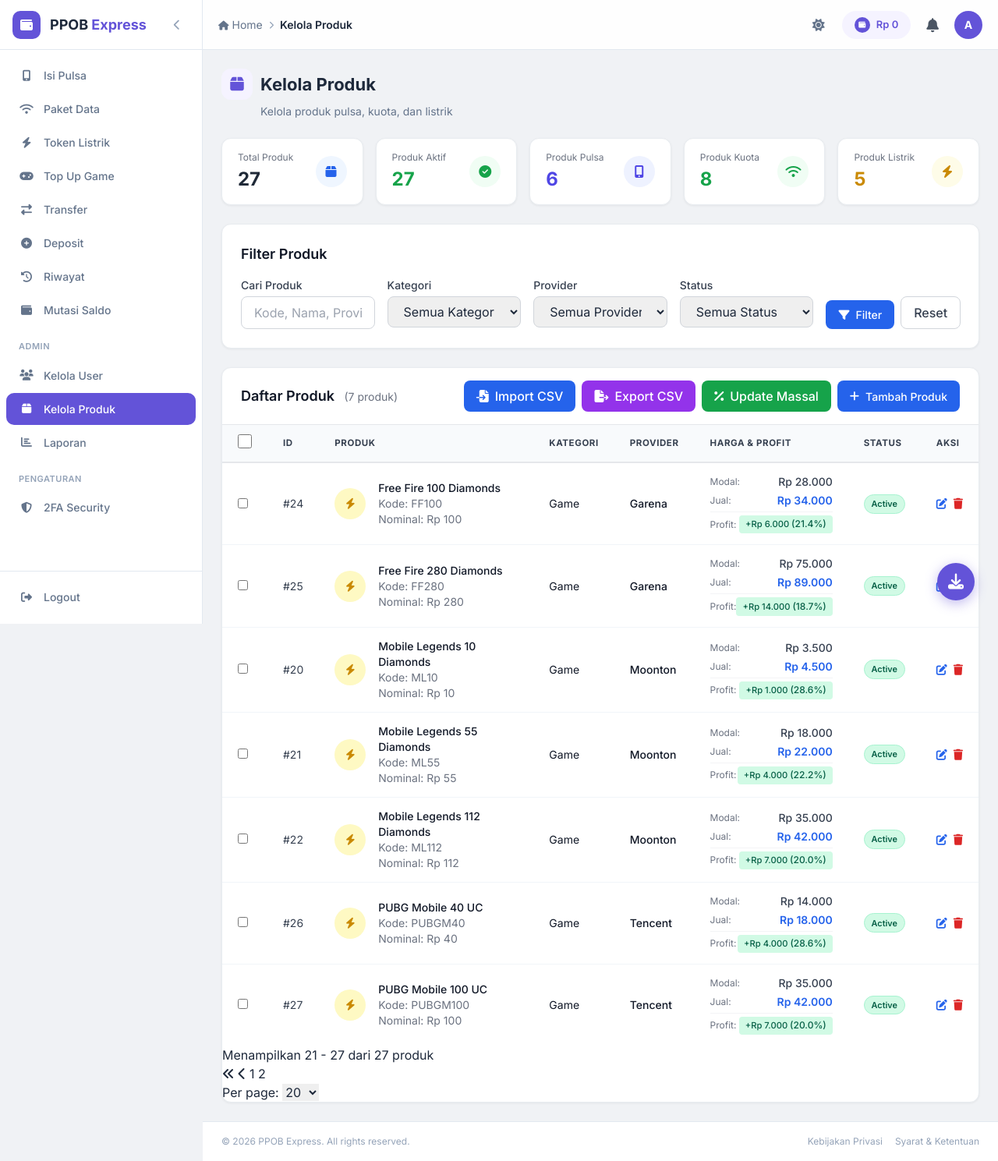
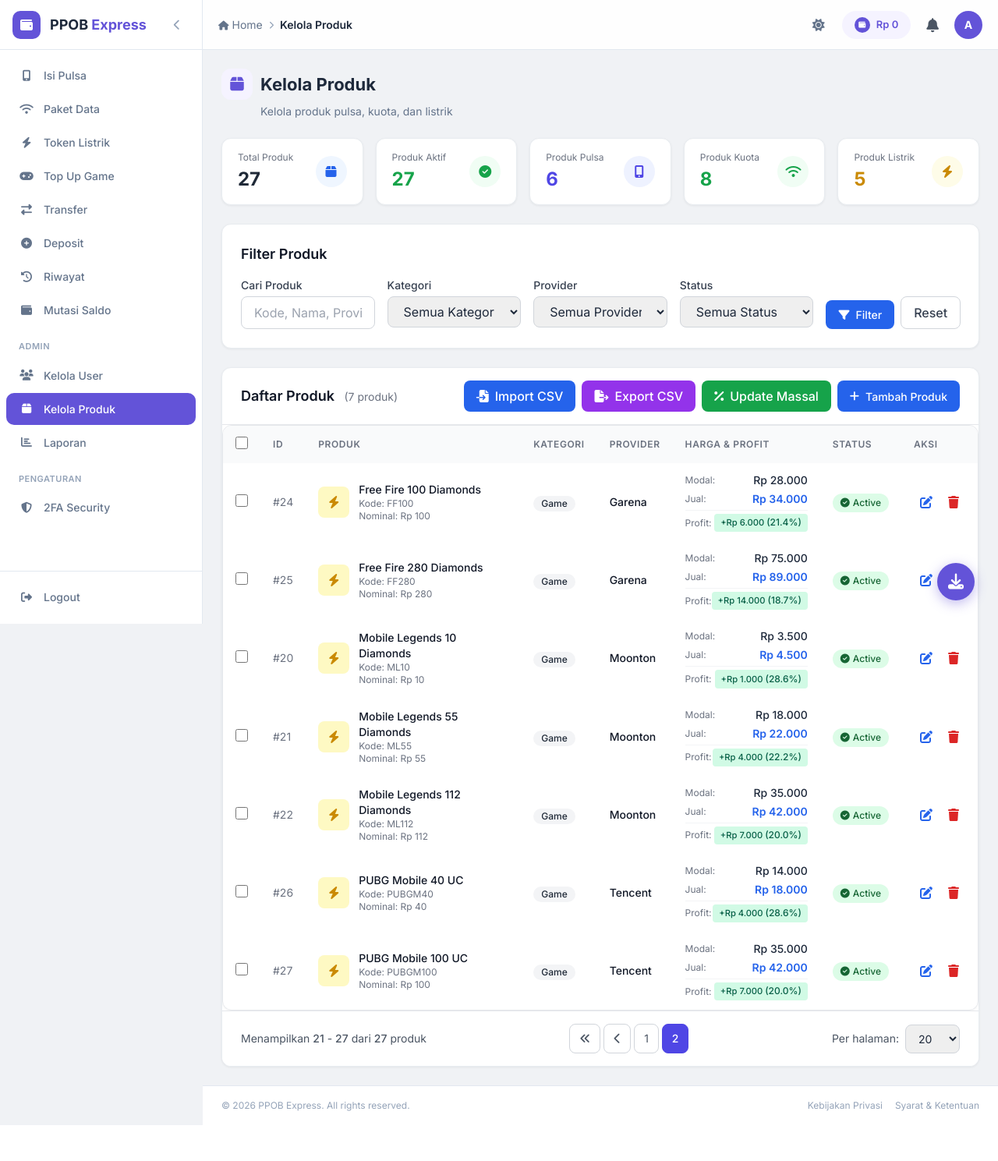
Before and after one commit to Moonzayn/paymentgateway, a PHP site: page /kelola_produk.php?page=2 in a window 1280 px wide. Shown: the whole page at 78% size. After the commit the page ends 1443 px from the top, so only its background shows below. Run offline with PHP 8.4, Linux system fonts and the light colour scheme; a user stored in the database is signed in; data comes from the database, SQL or seed files in the repository; some libraries are stand-ins or nearby versions.

Commit message:
feat: modern table design with Tailwind CSS

```diff
--- a/kelola_produk.php
+++ b/kelola_produk.php
@@ -1050,22 +1050,23 @@ $totalListrik = $conn->query("SELECT COUNT(*) as total FROM produk WHERE kategor
         </div>
     </div>
 
-    <div class="overflow-x-auto">
+    <div class="overflow-hidden rounded-xl border border-gray-200 shadow-sm">
         <table class="w-full">
-            <thead>
-                <tr class="table-header-row">
-                    <th style="width:40px;">
-                        <input type="checkbox" id="selectAll" onclick="toggleAll(this)" style="width:18px;height:18px;cursor:pointer;">
+            <thead class="bg-gray-50">
+                <tr>
+                    <th class="px-4 py-3 text-left">
+                        <input type="checkbox" id="selectAll" onclick="toggleAll(this)" class="w-4 h-4 rounded border-gray-300 text-indigo-600 focus:ring-indigo-500 cursor-pointer">
                     </th>
-                    <th class="text-left">ID</th>
-                    <th class="text-left">Produk</th>
-                    <th class="text-left">Kategori</th>
-                    <th class="text-left">Provider</th>
-                    <th class="text-left">Harga & Profit</th>
-                    <th class="text-left">Status</th>
-                    <th class="text-left">Aksi</th>
+                    <th class="px-4 py-3 text-left text-xs font-semibold text-gray-500 uppercase tracking-wider">ID</th>
+                    <th class="px-4 py-3 text-left text-xs font-semibold text-gray-500 uppercase tracking-wider">Produk</th>
+                    <th class="px-4 py-3 text-left text-xs font-semibold text-gray-500 uppercase tracking-wider">Kategori</th>
+                    <th class="px-4 py-3 text-left text-xs font-semibold text-gray-500 uppercase tracking-wider">Provider</th>
+                    <th class="px-4 py-3 text-left text-xs font-semibold text-gray-500 uppercase tracking-wider">Harga & Profit</th>
+                    <th class="px-4 py-3 text-left text-xs font-semibold text-gray-500 uppercase tracking-wider">Status</th>
+                    <th class="px-4 py-3 text-left text-xs font-semibold text-gray-500 uppercase tracking-wider">Aksi</th>
                 </tr>
             </thead>
+            <tbody class="bg-white divide-y divide-gray-200">
             <tbody>
                 <?php while ($p = $produk->fetch_assoc()):
                     $profit = $p['harga_jual'] - $p['harga_modal'];
@@ -1075,32 +1076,32 @@ $totalListrik = $conn->query("SELECT COUNT(*) as total FROM produk WHERE kategor
                     if ($p['kategori_id'] == 2) $category_class = 'category-kuota';
                     if ($p['kategori_id'] == 3) $category_class = 'category-listrik';
                 ?>
-                <tr class="table-row <?= $category_class ?>">
-                    <td class="px-6 py-4 whitespace-nowrap">
-                        <input type="checkbox" class="produk-check" value="<?= $p['id'] ?>" onclick="updateBulkBar()">
+                <tr class="hover:bg-gray-50 transition-colors duration-150 <?= $category_class ?>">
+                    <td class="px-4 py-3 whitespace-nowrap">
+                        <input type="checkbox" class="produk-check w-4 h-4 rounded border-gray-300 text-indigo-600 focus:ring-indigo-500" value="<?= $p['id'] ?>" onclick="updateBulkBar()">
                     </td>
-                    <td class="px-6 py-4 whitespace-nowrap text-sm text-gray-500">#<?= $p['id'] ?></td>
-                    <td class="px-6 py-4">
-                        <div class="flex items-center">
-                            <div class="flex-shrink-0 h-10 w-10">
-                                <div class="h-10 w-10 rounded-full <?= $category_class == 'category-pulsa' ? 'bg-indigo-100' : ($category_class == 'category-kuota' ? 'bg-green-100' : 'bg-yellow-100') ?> flex items-center justify-center">
-                                    <i class="fas <?= $category_class == 'category-pulsa' ? 'fa-mobile-alt text-indigo-600' : ($category_class == 'category-kuota' ? 'fa-wifi text-green-600' : 'fa-bolt text-yellow-600') ?>"></i>
-                                </div>
+                    <td class="px-4 py-3 whitespace-nowrap text-sm text-gray-500">#<?= $p['id'] ?></td>
+                    <td class="px-4 py-3">
+                        <div class="flex items-center gap-3">
+                            <div class="flex-shrink-0 h-10 w-10 rounded-lg <?= $category_class == 'category-pulsa' ? 'bg-indigo-100' : ($category_class == 'category-kuota' ? 'bg-green-100' : 'bg-yellow-100') ?> flex items-center justify-center">
+                                <i class="fas <?= $category_class == 'category-pulsa' ? 'fa-mobile-alt text-indigo-600' : ($category_class == 'category-kuota' ? 'fa-wifi text-green-600' : 'fa-bolt text-yellow-600') ?>"></i>
                             </div>
-                            <div class="ml-4">
+                            <div>
                                 <div class="text-sm font-medium text-gray-900"><?= htmlspecialchars($p['nama_produk']) ?></div>
-                                <div class="text-sm text-gray-500">Kode: <?= htmlspecialchars($p['kode_produk']) ?></div>
-                                <div class="text-sm text-gray-500">Nominal: <?= rupiah($p['nominal']) ?></div>
+                                <div class="text-xs text-gray-500">Kode: <?= htmlspecialchars($p['kode_produk']) ?></div>
+                                <div class="text-xs text-gray-500">Nominal: <?= rupiah($p['nominal']) ?></div>
                             </div>
                         </div>
                     </td>
-                    <td class="px-6 py-4 whitespace-nowrap">
-                        <div class="text-sm text-gray-900"><?= htmlspecialchars($p['nama_kategori'] ?? '-') ?></div>
+                    <td class="px-4 py-3 whitespace-nowrap">
+                        <span class="inline-flex items-center px-2.5 py-0.5 rounded-full text-xs font-medium bg-gray-100 text-gray-800">
+                            <?= htmlspecialchars($p['nama_kategori'] ?? '-') ?>
+                        </span>
                     </td>
-                    <td class="px-6 py-4 whitespace-nowrap">
+                    <td class="px-4 py-3 whitespace-nowrap">
                         <div class="text-sm font-medium text-gray-900"><?= htmlspecialchars($p['provider']) ?></div>
                     </td>
-                    <td class="px-6 py-4 whitespace-nowrap">
+                    <td class="px-4 py-3 whitespace-nowrap">
                         <div class="space-y-1">
                             <div class="flex justify-between items-center">
                                 <span class="text-xs text-gray-500">Modal:</span>
@@ -1119,20 +1120,20 @@ $totalListrik = $conn->query("SELECT COUNT(*) as total FROM produk WHERE kategor
                             </div>
                         </div>
                     </td>
-                    <td class="px-6 py-4 whitespace-nowrap">
+                    <td class="px-4 py-3 whitespace-nowrap">
                         <form method="POST" action="" class="inline">
                             <input type="hidden" name="csrf_token" value="<?= htmlspecialchars($_SESSION['csrf_token'] ?? '') ?>">
                             <input type="hidden" name="action" value="update_status">
                             <input type="hidden" name="produk_id" value="<?= $p['id'] ?>">
                             <input type="hidden" name="status" value="<?= $p['status'] == 'active' ? 'inactive' : 'active' ?>">
-                            <button type="submit"
-                                    class="badge <?= $p['status'] == 'active' ? 'badge-active' : 'badge-inactive' ?> hover:opacity-80 transition">
+                            <button type="submit" class="inline-flex items-center px-2.5 py-1 rounded-full text-xs font-medium transition <?= $p['status'] == 'active' ? 'bg-green-100 text-green-800 hover:bg-green-200' : 'bg-gray-100 text-gray-600 hover:bg-gray-200' ?>">
+                                <?= $p['status'] == 'active' ? '<i class="fas fa-check-circle mr-1"></i>' : '<i class="fas fa-times-circle mr-1"></i>' ?>
                                 <?= ucfirst($p['status']) ?>
                             </button>
                         </form>
                     </td>
-                    <td class="px-6 py-4 whitespace-nowrap text-sm font-medium">
-                        <div class="flex gap-2">
+                    <td class="px-4 py-3 whitespace-nowrap">
+                        <div class="flex items-center gap-1">
                             <button onclick="openEditModal(
                                 <?= $p['id'] ?>,
                                 '<?= htmlspecialchars($p['kode_produk']) ?>',
@@ -1144,11 +1145,11 @@ $totalListrik = $conn->query("SELECT COUNT(*) as total FROM produk WHERE kategor
                                 <?= $p['harga_modal'] ?>,
                                 '<?= $p['status'] ?>'
                             )"
-                                    class="text-blue-600 hover:text-blue-900" title="Edit">
+                                    class="p-2 text-blue-600 hover:bg-blue-50 rounded-lg transition" title="Edit">
                                 <i class="fas fa-edit"></i>
                             </button>
                             <button onclick="openDeleteModal(<?= $p['id'] ?>, '<?= htmlspecialchars($p['nama_produk']) ?>')"
-                                    class="text-red-600 hover:text-red-900" title="Hapus">
+                                    class="p-2 text-red-600 hover:bg-red-50 rounded-lg transition" title="Hapus">
                                 <i class="fas fa-trash"></i>
                             </button>
                         </div>
@@ -1161,11 +1162,11 @@ $totalListrik = $conn->query("SELECT COUNT(*) as total FROM produk WHERE kategor
 
     <!-- Pagination -->
     <?php if ($total_pages > 1): ?>
-    <div class="pagination-wrapper">
-        <div class="pagination-info">
-            Menampilkan <?= $offset + 1 ?> - <?= min($offset + $per_page, $total_records) ?> dari <?= $total_records ?> produk
-        </div>
-        <div class="pagination">
+    <div class="flex flex-col sm:flex-row items-center justify-between gap-4 px-6 py-4 bg-white border-t border-gray-200">
+        <div class="text-sm text-gray-600">
+            Menampilkan <span class="font-medium"><?= $offset + 1 ?></span> - <span class="font-medium"><?= min($offset + $per_page, $total_records) ?></span> dari <span class="font-medium"><?= $total_records ?></span> produk
+        </div>
+        <div class="flex items-center gap-1">
             <?php
             // Build pagination URL with existing filters
             $paginationUrl = function($page) use ($search, $kategori_id, $provider, $status_filter, $per_page) {
@@ -1185,34 +1186,34 @@ $totalListrik = $conn->query("SELECT COUNT(*) as total FROM produk WHERE kategor
 
             if ($current_page > 1):
             ?>
-                <a href="<?= $paginationUrl(1) ?>" class="page-btn" title="First">
+                <a href="<?= $paginationUrl(1) ?>" class="px-3 py-2 text-sm border border-gray-300 rounded-lg text-gray-600 bg-white hover:bg-gray-50 hover:border-gray-400 transition" title="First">
                     <i class="fas fa-angle-double-left"></i>
                 </a>
-                <a href="<?= $paginationUrl($current_page - 1) ?>" class="page-btn" title="Previous">
+                <a href="<?= $paginationUrl($current_page - 1) ?>" class="px-3 py-2 text-sm border border-gray-300 rounded-lg text-gray-600 bg-white hover:bg-gray-50 hover:border-gray-400 transition" title="Previous">
                     <i class="fas fa-chevron-left"></i>
                 </a>
             <?php endif; ?>
 
             <?php for ($i = $start; $i <= $end; $i++): ?>
                 <?php if ($i == $current_page): ?>
-                    <span class="page-btn active"><?= $i ?></span>
+                    <span class="px-3 py-2 text-sm font-medium border rounded-lg bg-indigo-600 text-white border-indigo-600"><?= $i ?></span>
                 <?php else: ?>
-                    <a href="<?= $paginationUrl($i) ?>" class="page-btn"><?= $i ?></a>
+                    <a href="<?= $paginationUrl($i) ?>" class="px-3 py-2 text-sm border border-gray-300 rounded-lg text-gray-600 bg-white hover:bg-gray-50 hover:border-gray-400 transition"><?= $i ?></a>
                 <?php endif; ?>
             <?php endfor; ?>
 
             <?php if ($current_page < $total_pages): ?>
-                <a href="<?= $paginationUrl($current_page + 1) ?>" class="page-btn" title="Next">
+                <a href="<?= $paginationUrl($current_page + 1) ?>" class="px-3 py-2 text-sm border border-gray-300 rounded-lg text-gray-600 bg-white hover:bg-gray-50 hover:border-gray-400 transition" title="Next">
                     <i class="fas fa-chevron-right"></i>
                 </a>
-                <a href="<?= $paginationUrl($total_pages) ?>" class="page-btn" title="Last">
+                <a href="<?= $paginationUrl($total_pages) ?>" class="px-3 py-2 text-sm border border-gray-300 rounded-lg text-gray-600 bg-white hover:bg-gray-50 hover:border-gray-400 transition" title="Last">
                     <i class="fas fa-angle-double-right"></i>
                 </a>
             <?php endif; ?>
         </div>
-        <div class="pagination-per-page">
-            <label>Per page:</label>
-            <select onchange="window.location.href='?<?= http_build_query(array_merge($_GET, ['per_page' => ''])) ?>' + this.value + '&page=1'">
+        <div class="flex items-center gap-2">
+            <label class="text-sm text-gray-600">Per halaman:</label>
+            <select onchange="window.location.href='?<?= http_build_query(array_merge($_GET, ['per_page' => ''])) ?>' + this.value + '&page=1'" class="px-3 py-2 text-sm border border-gray-300 rounded-lg focus:outline-none focus:ring-2 focus:ring-indigo-500 focus:border-transparent">
                 <?php foreach ([10, 20, 50, 100] as $limit): ?>
                     <option value="<?= $limit ?>" <?= $per_page == $limit ? 'selected' : '' ?>><?= $limit ?></option>
                 <?php endforeach; ?>
```
